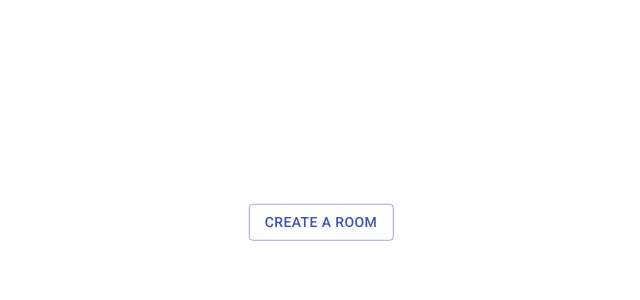
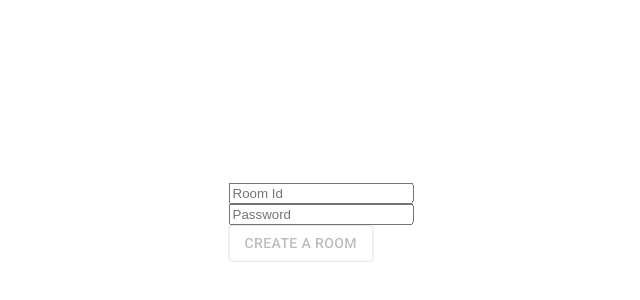
Before and after one commit to rishabhshuklax/VChat, a React (Create React App) app in the folder client/: page / in a window 1280 px wide. Shown: the part 178-478 px from the top of the page, without its empty margins (319-959 px from the left). Built offline with nearby package versions, Linux system fonts and the light colour scheme.

Commit message:
feat: simple UI id and password entry

```diff
--- a/client/src/routes/CreateRoom.jsx
+++ b/client/src/routes/CreateRoom.jsx
@@ -15,9 +15,31 @@ const Transition = React.forwardRef(function Transition(props, ref) {
 
 export default function AlertDialogSlide(props) {
   const [open, setOpen] = React.useState(false);
+  const [roomCreatable, setRoomCreatable] = React.useState(false);
+  const [roomId, setRoomId] = React.useState('');
+  const [passwd, setPasswd] = React.useState(''); // This WILL be encrypted
 
-  const handleClickOpen = () => setOpen(true);
+  const handleClickOpen  = e => {
+    e.preventDefault();
+    setOpen(true);
+    console.log('working')
+  }
   const handleClose = () => setOpen(false);
+
+  const handleIdEnter = e => {
+    e.preventDefault();
+    setRoomId(e.target.value);
+
+    if (roomId !== '' && passwd !== '') setRoomCreatable(true);
+  }
+
+  const handlePasswordEnter = e => {
+    e.preventDefault();
+    setPasswd(e.target.value);
+
+    if (roomId !== '' && passwd !== '') setRoomCreatable(true);
+  }
+
   const create = () => {
     const wsURL = window.location.origin.replace('http', 'ws');
 
@@ -26,8 +48,8 @@ export default function AlertDialogSlide(props) {
 
       console.log('ws connected');
       ws.emit(Events.CREATE_ROOM, {
-        id: 'testId' + Math.random(),
-        password: 'testPasswd' + Math.random()
+        id: roomId,
+        password: passwd
       })
 
       ws.on(Events.CREATE_ROOM_SUCCESS, 'handle-room-created', data => {
@@ -43,9 +65,13 @@ export default function AlertDialogSlide(props) {
 
   return (
     <div>
-      <Button className="absolute-center" variant="outlined" color="primary" onClick={handleClickOpen}>
-        Create a room
-      </Button>
+      <form className="absolute-center">
+        <input type="text" onInput={handleIdEnter} placeholder="Room Id" /> <br />
+        <input type="password" onInput={handlePasswordEnter} placeholder="Password" /> <br />
+        <Button variant="outlined" color="primary" disabled={!roomCreatable} style={{marginLeft: 'auto', marginRight: 'auto'}} onClick={handleClickOpen}>
+          Create a room
+        </Button>
+      </form>
       <Dialog
         open={open}
         TransitionComponent={Transition}
```
